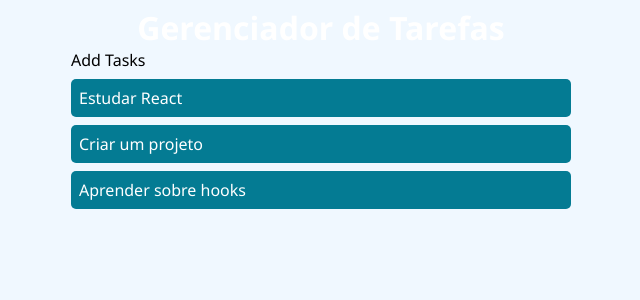
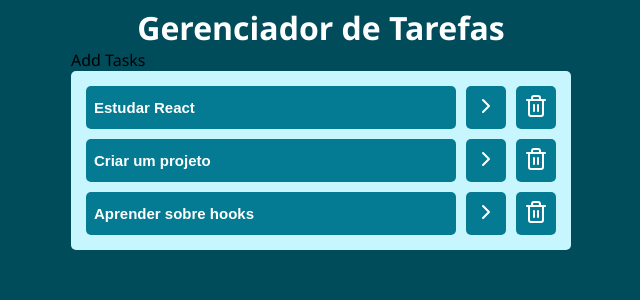
Before and after one commit to andressatomiozzo/react, a React (Vite) app in the folder 003-to-do-list/: page / in a window 1280 px wide. Shown: the top 300 px of the page, without its empty margins (319-959 px from the left). Built offline with nearby package versions, Linux system fonts and the light colour scheme.

Commit message:
003 - To-do List - I added the functions to complete and delete a task.

```diff
--- a/003-to-do-list/package.json
+++ b/003-to-do-list/package.json
@@ -10,6 +10,7 @@
     "preview": "vite preview"
   },
   "dependencies": {
+    "lucide-react": "^1.8.0",
     "react": "^19.2.4",
     "react-dom": "^19.2.4"
   },
--- a/003-to-do-list/src/App.tsx
+++ b/003-to-do-list/src/App.tsx
@@ -5,27 +5,42 @@ import { useState } from "react";
 
 function App() {
   const [tasks, setTasks] = useState([
-    { id: 1,
-      title: "Estudar React",
-      description: "Estudar os conceitos básicos de React, como componentes, props e estado.",
-      completed: false,
-    },
-    { id: 2,
+    { id: 1, title: "Estudar React", description: "Estudar os conceitos básicos de React, como componentes, props e estado.", completed: false },
+    {
+      id: 2,
       title: "Criar um projeto",
       description: "Criar um projeto simples usando React para praticar os conceitos aprendidos.",
       completed: false,
     },
-    { id: 3,
+    {
+      id: 3,
       title: "Aprender sobre hooks",
       description: "Estudar os hooks do React, como useState e useEffect, para gerenciar estado e efeitos colaterais.",
       completed: false,
     },
   ]);
+
+  function onTaskClick(taskId: number) {
+    const newTasks = tasks.map((task) => {
+      if (task.id === taskId) {
+        return { ...task, completed: !task.completed };
+      }
+
+      return task;
+    });
+    setTasks(newTasks);
+  }
+
+  function onTaskDelete(taskId: number) {
+    const newTasks = tasks.filter((task) => task.id !== taskId);
+    setTasks(newTasks);
+  }
+
   return (
     <div className="content">
       <h1>Gerenciador de Tarefas</h1>
       <AddTask />
-      <Tasks tasks={tasks} />
+      <Tasks tasks={tasks} onTaskClick={onTaskClick} onTaskDelete={onTaskDelete} />
     </div>
   );
 }
--- a/003-to-do-list/src/components/Tasks/index.tsx
+++ b/003-to-do-list/src/components/Tasks/index.tsx
@@ -1,14 +1,25 @@
+import { ChevronRightIcon, TrashIcon } from "lucide-react";
 import "./style.css";
 
 interface props {
   tasks: { id: number; title: string; description: string; completed: boolean }[];
+  onTaskClick: (taskId: number) => void;
+  onTaskDelete: (taskId: number) => void;
 }
 
-function Tasks(props: props) {
+function Tasks({tasks, onTaskClick, onTaskDelete}: props) {
   return (
     <ul>
-      {props.tasks.map((task) => (
-        <li key={task.id}>{task.title}</li>
+      {tasks.map((task) => (
+        <li key={task.id}>
+          <button onClick={() => onTaskClick(task.id)}>{task.title}</button>
+          <button>
+            <ChevronRightIcon />
+          </button>
+          <button onClick={() => onTaskDelete(task.id)}>
+            <TrashIcon />
+          </button>
+        </li>
       ))}
     </ul>
   );
--- a/003-to-do-list/src/components/Tasks/style.css
+++ b/003-to-do-list/src/components/Tasks/style.css
@@ -1,8 +1,24 @@
+ul {
+  padding: 10px;
+  background-color: #c8f6ff;
+  border-radius: 5px;
+  min-height: 150px;
+}
+
 li {
+  display: grid;
+  grid-template-columns: 1fr auto auto;
+  justify-content: space-between;
+}
+
+button {
+  padding: 8px;
+  margin: 5px;
+  border-radius: 5px;
   background-color: #047b93;
   color: white;
-  padding: 8px;
-  margin: 8px 0;
-  border-radius: 5px;
-  font-weight: 500;
+  font-weight: 550;
+  text-align: left;
+  font-size: 15px;
+  cursor: pointer;
 }
--- a/003-to-do-list/src/index.css
+++ b/003-to-do-list/src/index.css
@@ -3,12 +3,13 @@
   padding: 0;
   box-sizing: border-box;
   list-style: none;
+  border: none;
 }
 
 body {
   width: 100vw;
   height: 100vh;
-  background-color: aliceblue;
+  background-color: #004c5b;
   display: flex;
   justify-content: center;
   padding: 6px;
```
Also changed, not shown: 1 other file (tests, documents, lock files or other folders).
